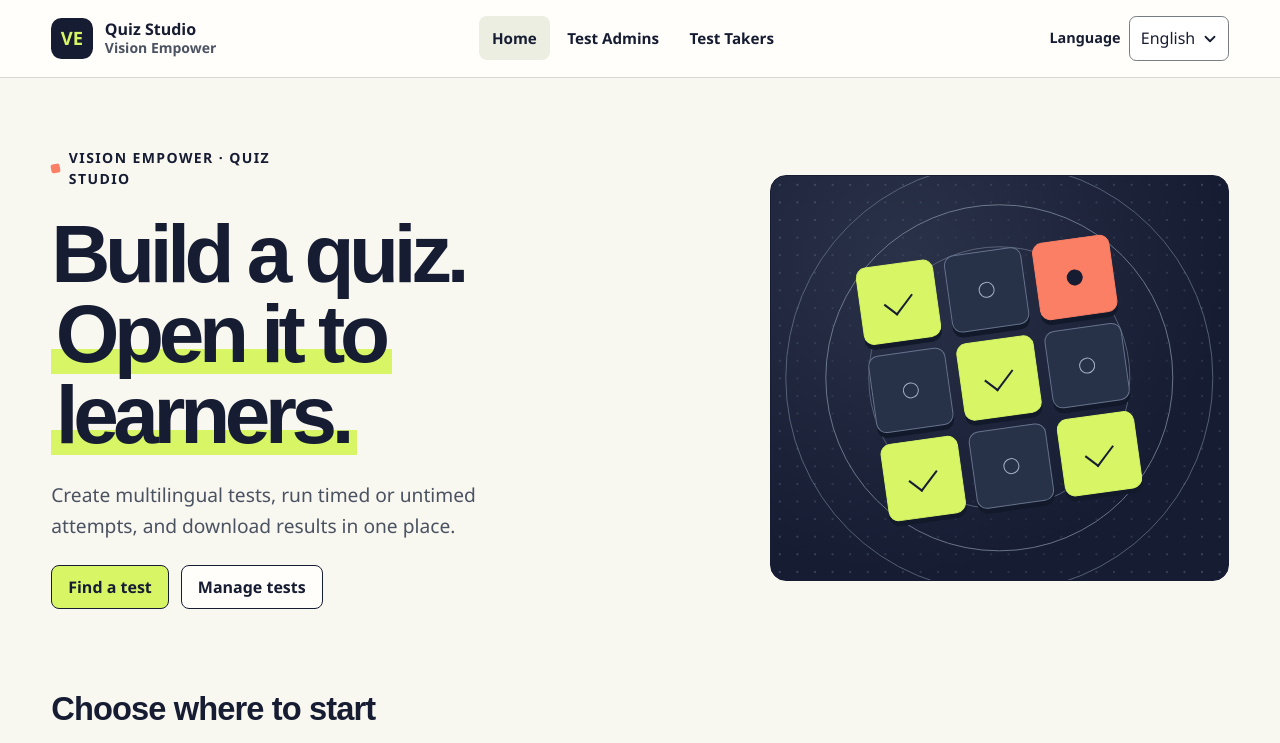
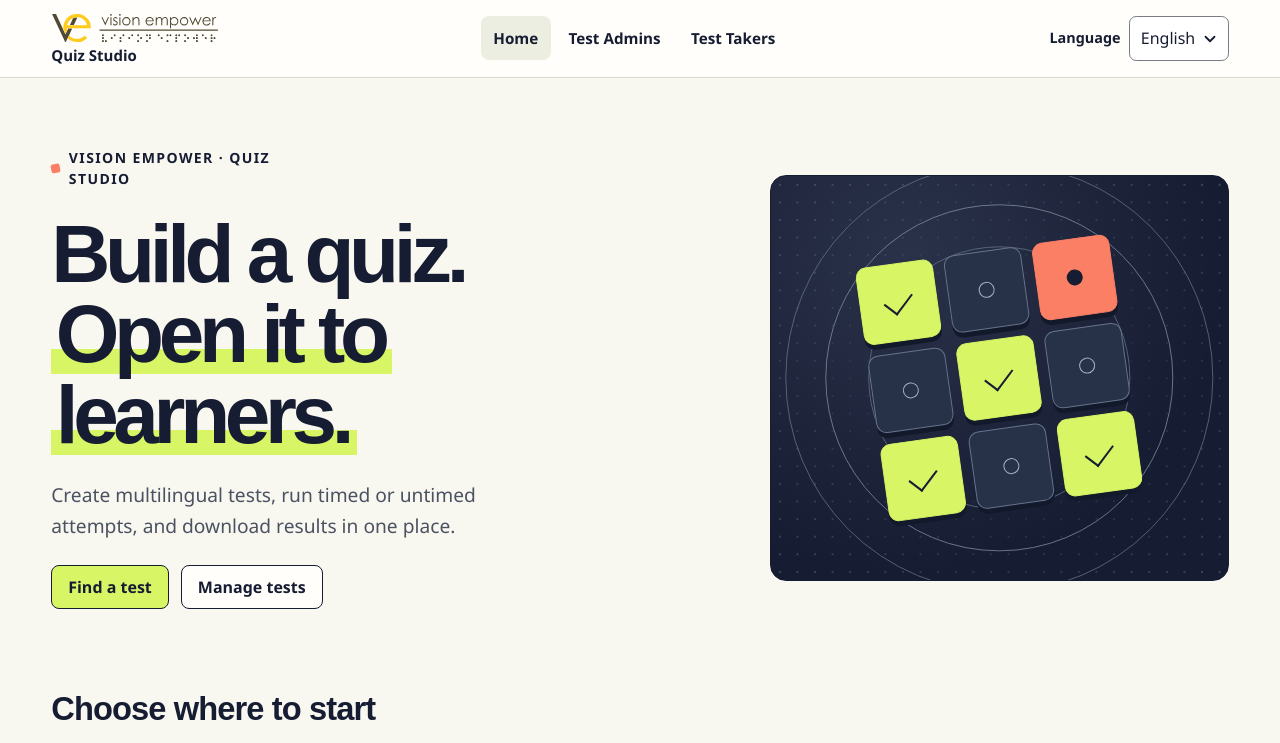
Before and after one commit to visionempowertrust/vebebras, a plain HTML site: page index.html in a window 1280 px wide. Shown: the top 743 px of the page. Drawn offline with Linux system fonts and the light colour scheme.

Commit message:
Add official Vision Empower header logo

```diff
--- a/dist/app.js
+++ b/dist/app.js
@@ -96,9 +96,10 @@ function shell(path) {
   } }, Object.entries(languages).map(([code, name]) =>
     h("option", { value: code, lang: code, selected: language === code }, name)));
   header.replaceChildren(h("div", { class: "header-inner" },
-    h("a", { class: "brand", href: "#/" }, h("span", { class: "brand-mark", "aria-hidden": "true" }, "VE"),
-      h("span", { class: "brand-text" }, h("strong", {}, t("Quiz Studio", "ಕ್ವಿಜ್ ಸ್ಟುಡಿಯೋ", "क्विज़ स्टूडियो")),
-        h("small", { lang: "en" }, "Vision Empower"))),
+    h("a", { class: "brand", href: "#/" },
+      h("img", { class: "brand-logo", src: new URL("./vision-empower-logo.svg", import.meta.url).href,
+        width: 810, height: 145, alt: "Vision Empower", lang: "en" }),
+      h("strong", { class: "brand-text" }, t("Quiz Studio", "ಕ್ವಿಜ್ ಸ್ಟುಡಿಯೋ", "क्विज़ स्टूडियो"))),
     h("nav", { class: "nav-links", "aria-label": t("Main navigation", "ಮುಖ್ಯ ಸಂಚರಣೆ", "मुख्य नेविगेशन") },
       nav.map(([url, name]) => h("a", {
         href: `#${url}`,
--- a/dist/site.css
+++ b/dist/site.css
@@ -121,46 +121,27 @@ button, select, .choice:has(input), input[type='checkbox'], input[type='radio']
 .brand {
   display: inline-flex;
   flex: 0 1 auto;
-  align-items: center;
-  gap: .75rem;
+  flex-direction: column;
+  align-items: flex-start;
+  justify-content: center;
+  gap: .25rem;
   min-block-size: 2.75rem;
   text-decoration: none;
   white-space: normal;
 }
 
-.brand-mark {
-  position: relative;
-  display: inline-grid;
-  place-items: center;
-  flex: 0 0 2.6rem;
-  inline-size: 2.6rem;
-  block-size: 2.6rem;
-  border-radius: .65rem;
-  background: var(--ink);
-  color: var(--lime);
-  font-size: 1.15rem;
-  font-weight: 800;
-  line-height: 1;
-}
-
-.brand-mark:empty::before {
-  content: '';
-  inline-size: 1.05rem;
-  block-size: .62rem;
-  border-block-end: .19rem solid currentColor;
-  border-inline-start: .19rem solid currentColor;
-  transform: translateY(-.12rem) rotate(-45deg);
+.brand-logo {
+  display: block;
+  inline-size: clamp(8.25rem, 22vw, 10.5rem);
+  max-inline-size: 100%;
+  block-size: auto;
 }
 
 .brand-text {
-  display: grid;
-  align-content: center;
-  gap: .07rem;
+  font-size: .9375rem;
   font-weight: 750;
   line-height: 1.18;
 }
-
-.brand-text small { color: var(--muted); font-size: .875rem; font-weight: 600; }
 
 .nav-links {
   display: flex;
```
Also changed, not shown: dist/vision-empower-logo.svg (added).
